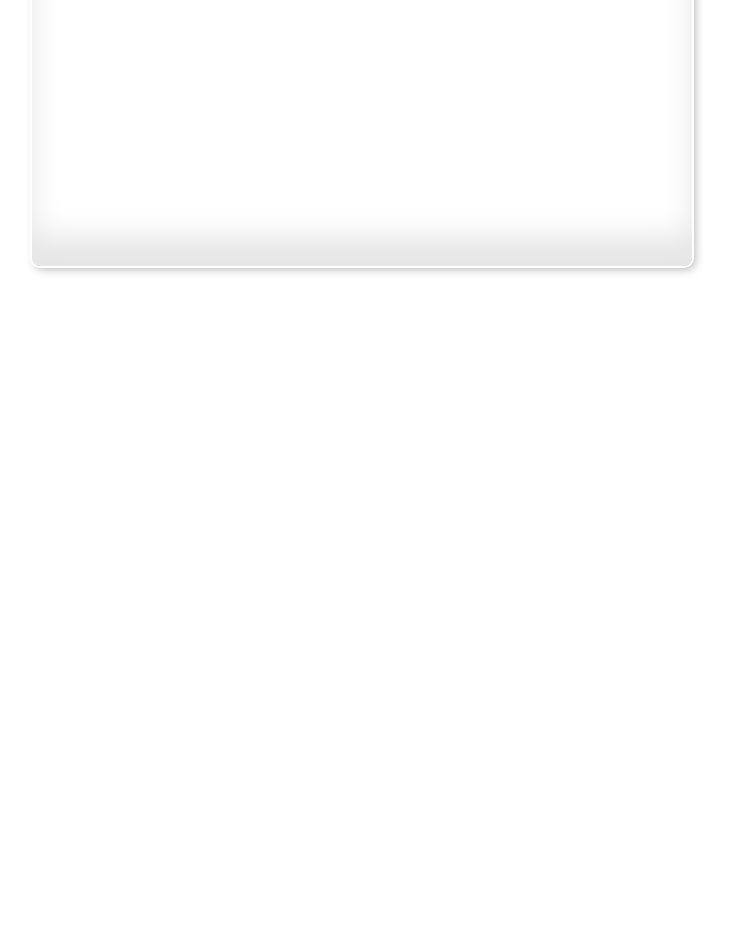
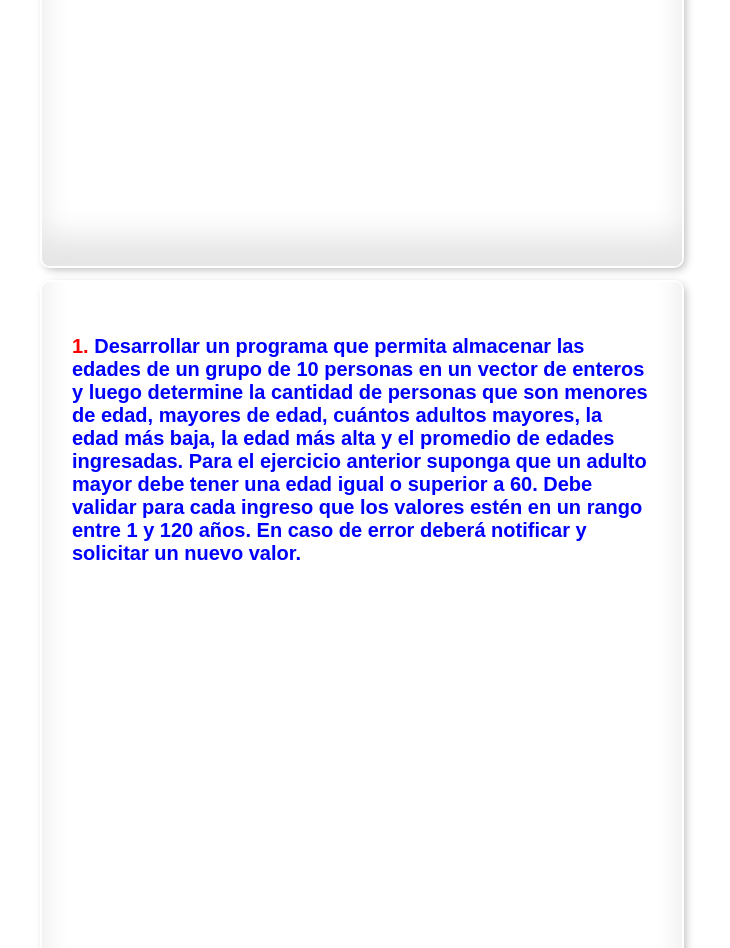
Before and after one commit to yeisonmarroquin887/SenaProject, a plain HTML site: page index.html in a window 1280 px wide. Shown: the part 2252-3200 px from the top of the page, without its empty margins (278-1008 px from the left). Before the commit the page ends 2542 px from the top, so only its background shows below. Drawn offline with Linux system fonts and the light colour scheme; a web font is replaced by a local one.

Commit message:
mi project

```diff
--- a/assets/style/style.css
+++ b/assets/style/style.css
@@ -1,5 +1,9 @@
 @import url('https://fonts.googleapis.com/css2?family=Amaranth&family=Mooli&display=swap');
- body {
+img{
+    display: block;
+    width: 100%;
+}
+body {
     display: flex;
     flex-wrap: wrap;
     gap: 1em;
@@ -74,7 +78,7 @@
     inset 0 -3em 3em rgba(0, 0, 0, 0.1),
     0 0 0 2px rgb(255, 255, 255),
     0.3em 0.3em 1em rgba(0, 0, 0, 0.3);
-    max-width: 60em;
+    max-width: 58em;
     height: 109vh;
     margin: auto;
     padding: 3em;
@@ -111,7 +115,7 @@
       gap: .5em;
 }
 .table__input > form > div > input {
-    width: 7em;
+    width: 3em;
     margin-bottom: 5px;
     border: none;
     text-align: center;
@@ -131,3 +135,46 @@
     text-align: center;
     padding: 2px;
 }
+
+
+
+
+
+
+.EjercicioTwo {
+    box-shadow:
+    inset 0 -3em 3em rgba(0, 0, 0, 0.1),
+    0 0 0 2px rgb(255, 255, 255),
+    0.3em 0.3em 1em rgba(0, 0, 0, 0.3);
+    max-width: 58em;
+    height: 110vh;
+    margin: auto;
+    padding: 3em;
+    color: red;
+    border-radius: 8px;
+    font-size: 10px;
+    display: flex;
+    flex-direction: column;
+    padding-top: 4em;
+    gap: 7em;
+}
+.EjercicioTwo > h1 > span {
+    color: blue;
+}
+
+
+
+
+
+
+
+
+@media (min-width: 700px) {
+    .table__input > form > div > input {
+        width: 7em;
+        margin-bottom: 5px;
+        border: none;
+        text-align: center;
+        padding: 2px;
+    }
+}
--- a/index.html
+++ b/index.html
@@ -177,6 +177,15 @@
             </tr>
         </table>
     </div>
+    <div class="EjercicioTwo">
+        <h1>1. <span>Desarrollar un programa que permita almacenar las edades de un grupo de 10 personas en un vector de
+            enteros y luego determine la cantidad de personas que son menores de edad, mayores de edad, cuántos
+            adultos mayores, la edad más baja, la edad más alta y el promedio de edades ingresadas. Para el ejercicio
+            anterior suponga que un adulto mayor debe tener una edad igual o superior a 60. Debe validar para cada
+            ingreso que los valores estén en un rango entre 1 y 120 años. En caso de error deberá notificar y solicitar
+            un nuevo valor.
+            </span> </h1>
+    </div>
 
 </body>
 
```
